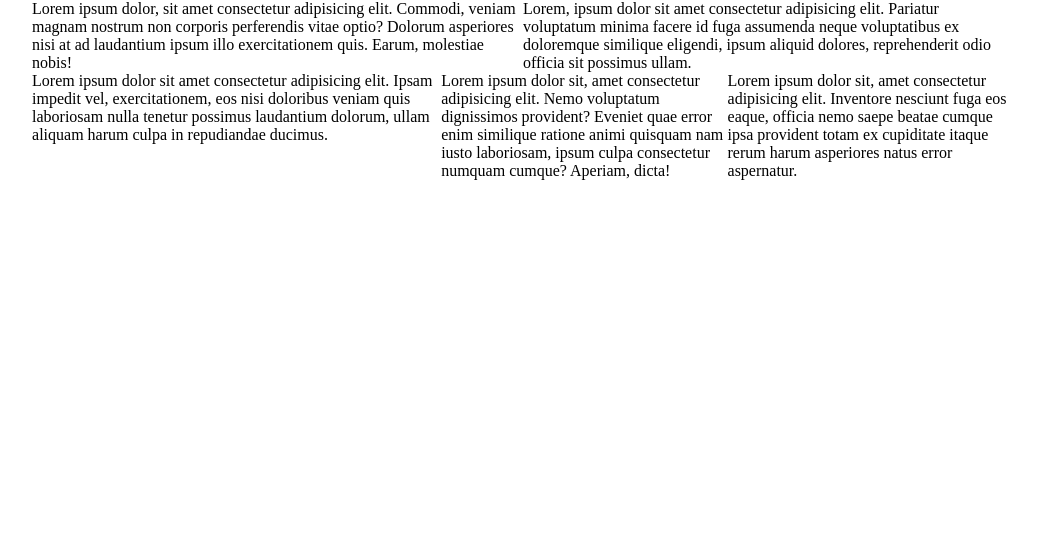
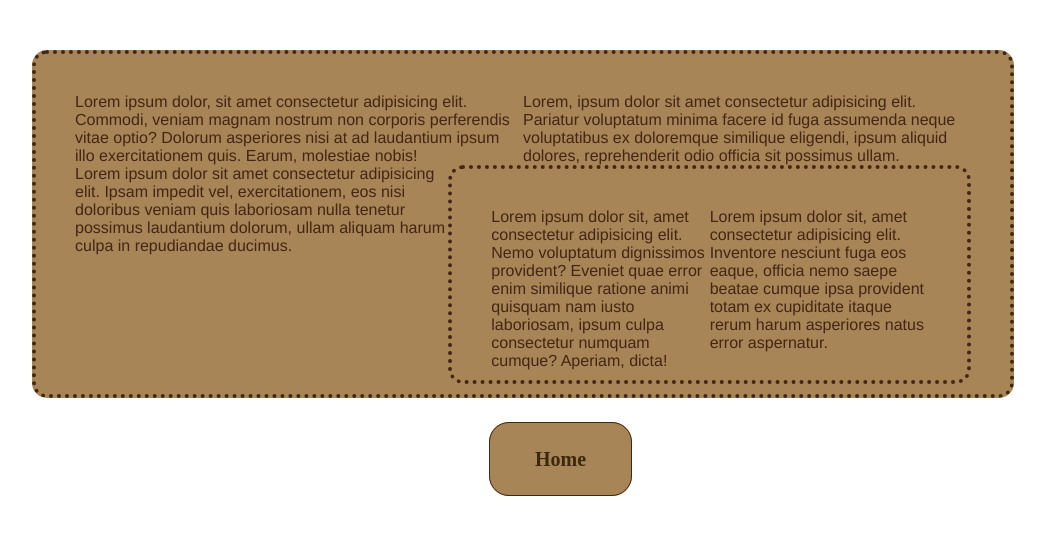
Before and after one commit to ajarrra/1.12.22, a plain HTML site: page other-news.html in a window 1280 px wide. Shown: the whole page, without its empty margins (117-1162 px from the left). Drawn offline with Linux system fonts and the light colour scheme.

Commit message:
add a for other news

```diff
--- a/other-news.html
+++ b/other-news.html
@@ -10,6 +10,7 @@
 </head>
 
 <body>
+    <div class="ex-2">
     <div class="container">
         <div class="row">
             <div class="col-6">Lorem ipsum dolor, sit amet consectetur adipisicing elit. Commodi, veniam magnam nostrum
@@ -37,6 +38,10 @@
             </div>
         </div>
     </div>
+    </div>
+
+        <a class="home" href="index.html">Home</a>
+
 </body>
 
 </html>
--- a/style.css
+++ b/style.css
@@ -153,3 +153,38 @@ color: #a78556
 .ex-1 h2{
     color: #a95a2f;
 }
+
+.ex-2 .row{
+    color: #432616;
+    font-family: 'Franklin Gothic Medium', 'Arial Narrow', Arial, sans-serif;
+    padding: 39px;
+    padding-bottom: 10px;
+    border: 4px dotted #432616;
+    border-radius: 15px;
+    background-color: #a78556;
+    box-shadow: 0 0 10 #3C280D;
+
+}
+.ex-2{
+    margin-top: 50px;
+    margin-bottom: 50px;
+
+}
+.home{
+    padding: 25px 45px;
+    border: 1px solid #432616;
+    margin-top: 50px;
+    margin-left:606px;
+    text-align: center;
+    border-radius: 20px;
+    text-decoration: none;
+    font-weight: 700;
+    font-size: 20px;
+    background-color: #a78556;
+    color: #3C280D;
+
+}
+.home a{
+    text-align: center;
+
+}
```
Also changed, not shown: index.html (+1 -1 lines).
